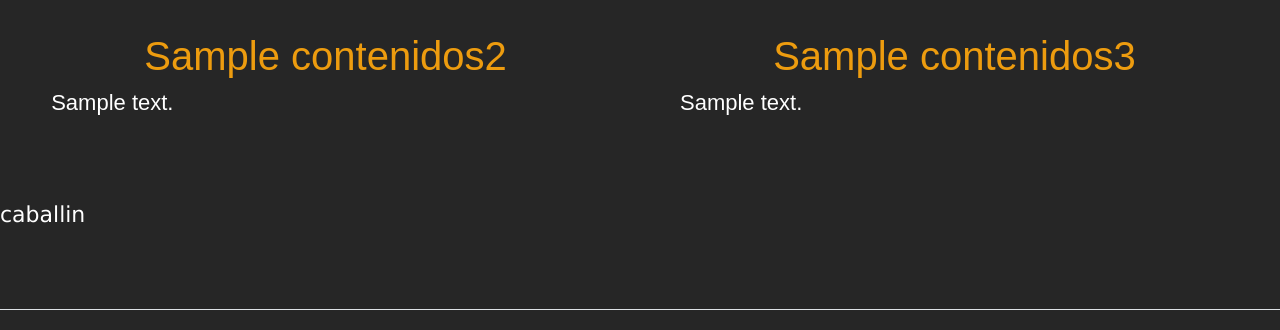
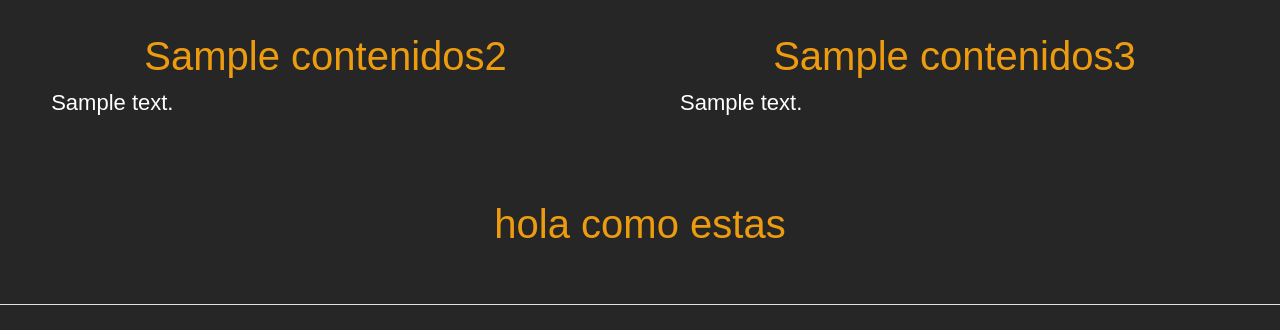
Before and after one commit to JhonnGB/Mountain.github.io, a Django app: template proyecto_m/acerca/templates/acerca/acerca.html in a window 1280 px wide. Shown: the part 888-1218 px from the top of the page. Run offline with Django 3.2, Linux system fonts and the light colour scheme; the template is opened without the code that fills it: most values are stand-ins (such as "Sample title", 1, 10 or a date in 2020); some libraries are stand-ins or nearby versions; some web fonts are replaced.

Commit message:
Update acerca.html

```diff
--- a/proyecto_m/acerca/templates/acerca/acerca.html
+++ b/proyecto_m/acerca/templates/acerca/acerca.html
@@ -31,6 +31,5 @@
         <p>{{contenidos3.contenido}}</p>
     </div>
 </div>
-
-<p>caballin</p>
+<h1>hola como estas</h1>
 {% endblock %}
```
